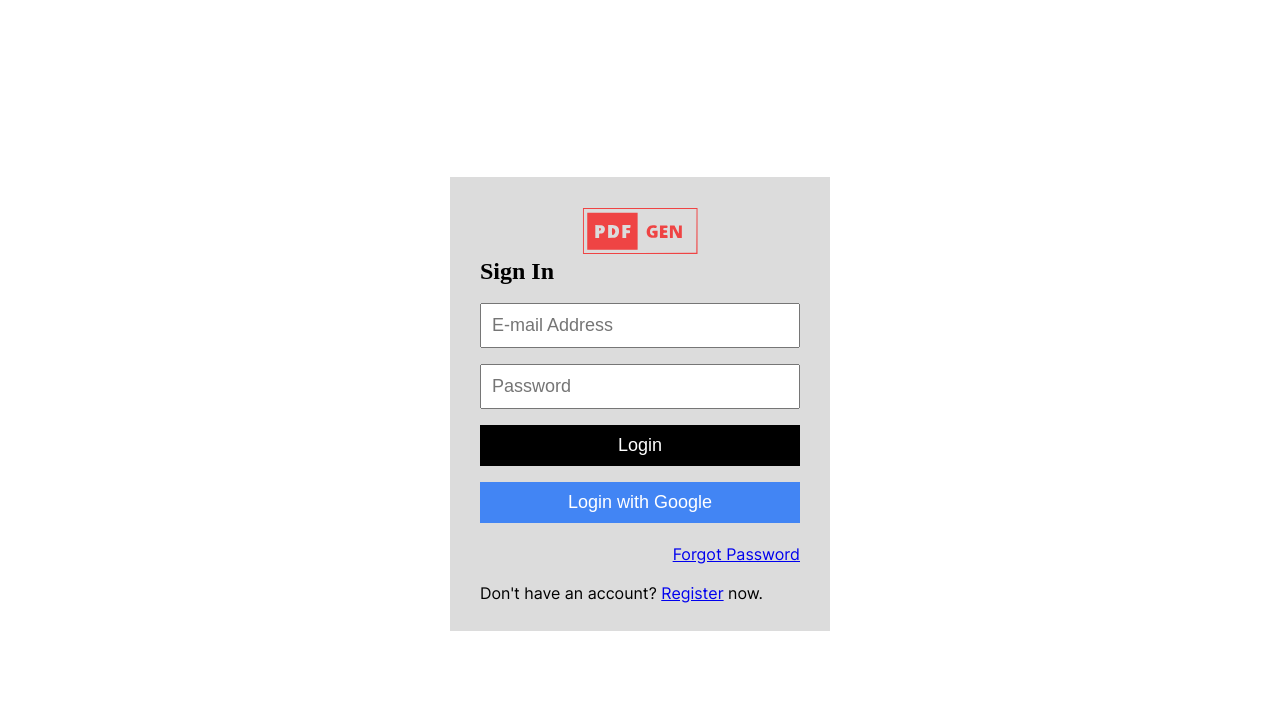
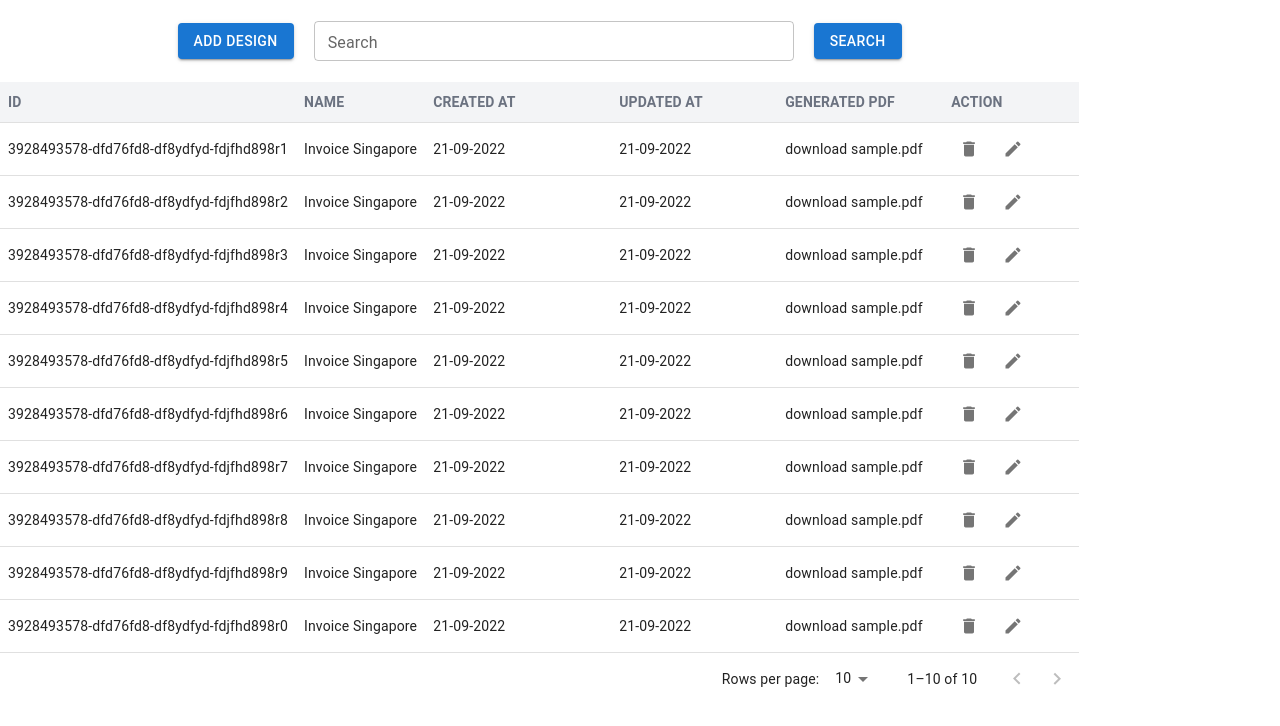
Before and after one commit to rengas/pdfgen-fe, a React (Vite) app: page /dashboard in a window 1280 px wide. Before the commit this address led to /. Shown: the top 726 px of the page. Built offline with nearby package versions, Linux system fonts and the light colour scheme; no server answers; a web font is replaced by a local one.

Commit message:
integrated all the apis

```diff
--- a/package.json
+++ b/package.json
@@ -11,7 +11,8 @@
   "dependencies": {
     "@emotion/react": "^11.10.4",
     "@emotion/styled": "^11.10.4",
-    "@mui/material": "^5.10.7",
+    "@mui/icons-material": "^5.10.9",
+    "@mui/material": "^5.10.9",
     "@mui/styled-engine-sc": "^5.10.6",
     "@uiw/react-textarea-code-editor": "^2.0.3",
     "axios": "^0.27.2",
--- a/src/api/apiClient.js
+++ b/src/api/apiClient.js
@@ -1,6 +1,6 @@
 import axios from 'axios';
 
-// Run this command in terminal to fix CORs in localhost: /Applications/Google\ Chrome.app/Contents/MacOS/Google\ Chrome --user-data-dir="/tmp/chrome_dev_session" --disable-web-security
+// Run this command in terminal to fix CORs in localhost: chrome.exe --user-data-dir="C:/Chrome dev session" --disable-web-security
 
 export const getHostName = () => {
     return 'https://pdfgen-stg.onrender.com';
--- a/src/components/AddDesign/AddDesign.jsx
+++ b/src/components/AddDesign/AddDesign.jsx
@@ -3,20 +3,41 @@ import CodeEditor from '@uiw/react-textarea-code-editor';
 import Button from '@mui/material/Button';
 import { useNavigate } from "react-router-dom";
 
+import { getHostName } from '../../api/apiClient';
+import axios from 'axios';
 import "./AddDesign.css";
 
 function AddDesign () {
     const [code, setCode] = useState(
         `function add(a, b) {\n  return a + b;\n}`
     );
+
     const [jsonCode, setJsonCode] = useState(
         `"{"name":"hello","age":"27"}"`
     );
+
     const navigate = useNavigate();
 
     const navigateToDashboard = () => {
         navigate("/dashboard");
-      }
+    }
+
+    const handleSave = async () => {
+        const URL = `${getHostName()}/design`;
+        const authToken = sessionStorage.getItem('token');
+        const payload = {};
+        if (authToken) {
+            const config = {
+                headers: { Authorization: `Bearer ${authToken}`,  'Content-Type': 'application/json' }
+            };
+            const res = await axios.post(URL, payload, config);
+            const {data} = res;
+
+            if (data) {
+                console.log(data);
+            }
+        }
+    }
 
     return (
         <div className="add-design">
@@ -55,7 +76,7 @@ function AddDesign () {
             <div className="add-design__action">
                 <Button variant="contained">Preview</Button>
                 <Button variant="contained">Download pdf</Button>
-                <Button variant="contained">Save</Button>
+                <Button variant="contained" onClick={handleSave}>Save</Button>
                 <Button variant="contained" onClick={navigateToDashboard}>Designs</Button>
             </div>
             <div className="add-design__preview">&nbsp;</div>
--- a/src/components/Dashboard/Dashboard.jsx
+++ b/src/components/Dashboard/Dashboard.jsx
@@ -10,9 +10,15 @@ import TableContainer from '@mui/material/TableContainer';
 import TableHead from '@mui/material/TableHead';
 import TablePagination from '@mui/material/TablePagination';
 import TableRow from '@mui/material/TableRow';
+import { IconButton } from '@mui/material';
+import DeleteIcon from '@mui/icons-material/Delete';
+import EditIcon from '@mui/icons-material/Edit';
+import TableViewIcon from '@mui/icons-material/TableView';
+import axios from 'axios';
 
 import "./Dashboard.css";
-import { auth, logout } from "../../config/firebase";
+import { getHostName } from '../../api/apiClient';
+import { auth } from "../../config/firebase";
 
 const columns = [
   { id: 'id', label: 'ID', minWidth: 170 },
@@ -25,20 +31,25 @@ const columns = [
   {
     id: 'updated_at',
     label: 'UPDATED AT',
-    minWidth: 170,
+    minWidth: 150,
   },
   {
     id: 'pdf',
     label: 'GENERATED PDF',
-    minWidth: 170
+    minWidth: 150
+  },
+  {
+    id: 'action',
+    label: 'ACTION',
+    minWidth: 120
   },
 ];
 
 function Dashboard() {
   const [user, loading, error] = useAuthState(auth);
-  const [name, setName] = useState("");
   const [focused, setFocused] = useState(false);
   const [page, setPage] = useState(0);
+  const [searchTerm, setSearchTerm] = useState('');
   const [rowsPerPage, setRowsPerPage] = useState(10);
   const navigate = useNavigate();
   const height = 40;
@@ -58,17 +69,29 @@ function Dashboard() {
 
   useEffect(() => {
     if (loading) return;
-    if (!user) return navigate("/");
+    // if (!user) return navigate("/");
 
     if (user) {
-      console.log(user, user.refreshToken);
-      user.getIdToken().then(result => {
-        console.log(result);
-        sessionStorage.setItem('token', result);
-      })
-      setName(user.displayName);
+      sessionStorage.setItem('token', user.accessToken);
+      fetchDesigns();
     }
   }, [user, loading]);
+
+  const fetchDesigns = async () => {
+    const URL = `${getHostName()}/design?count=10&page=1&search=in`;
+    const authToken = sessionStorage.getItem('token');
+    if (authToken) {
+        const config = {
+            headers: { Authorization: `Bearer ${authToken}`,  'Content-Type': 'application/json' }
+        };
+        const res = await axios.get(URL, config);
+        const {data} = res;
+
+        if (data) {
+            console.log(data);
+        }
+    }
+  }
 
   const onFocus = () => setFocused(true);
   const onBlur = () => setFocused(false);
@@ -86,11 +109,68 @@ function Dashboard() {
     navigate("/add-design");
   }
 
+  const handleSearchTermChange = (e) => {
+    console.log(e.target.value);
+    setSearchTerm(e.target.value);
+  }
+
+  const handleSearch = async () => {
+    if (searchTerm) {
+      const URL = `${getHostName()}/design?q=${searchTerm}`;
+      const authToken = sessionStorage.getItem('token');
+      if (authToken) {
+          const config = {
+              headers: { Authorization: `Bearer ${authToken}`,  'Content-Type': 'application/json' }
+          };
+          const res = await axios.get(URL, config);
+          const {data} = res;
+
+          if (data) {
+              console.log(data);
+          }
+      }
+    }
+  }
+
+  const handleDelete = async(row) => {
+    const URL = `${getHostName()}/design/${row.id}`;
+    const authToken = sessionStorage.getItem('token');
+    if (authToken) {
+        const config = {
+            headers: { Authorization: `Bearer ${authToken}`,  'Content-Type': 'application/json' }
+        };
+        const res = await axios.delete(URL, config);
+        const {data} = res;
+
+        if (data) {
+            console.log(data);
+        }
+    }
+  }
+
+  const handleEdit = async (row) => {
+    const URL = `${getHostName()}/design/${row.id}`;
+    const authToken = sessionStorage.getItem('token');
+    if (authToken) {
+        const config = {
+            headers: { Authorization: `Bearer ${authToken}`,  'Content-Type': 'application/json' }
+        };
+        const res = await axios.get(URL, config);
+        const {data} = res;
+
+        if (data) {
+            console.log(data);
+        }
+    }
+  }
+
   return (
     <div className="dashboard">
        <div className="dashboard__header">
         <Button variant="contained" onClick={navigateToAddDesign}>Add Design</Button>
         <TextField id="search" className="dashboard__search--text" label="Search" variant="outlined" onFocus={onFocus} onBlur={onBlur}
+          value={searchTerm}
+          onChange={handleSearchTermChange}
           /* styles the wrapper */
           style={{ height }}
 
@@ -110,7 +190,7 @@ function Dashboard() {
               },
           }}
         />
-        <Button variant="contained">Search</Button>
+        <Button variant="contained" onClick={handleSearch}>Search</Button>
        </div>
 
        <TableContainer sx={{ maxHeight: 'calc(100vh - 11.375rem)' }}>
@@ -121,7 +201,7 @@ function Dashboard() {
                 <TableCell
                   key={column.id}
                   align={column.align}
-                  style={{ minWidth: column.minWidth, backgroundColor: '#F3F4F6', color: '#6B7280', fontWeight: 600 }}
+                  style={{ minWidth: column.minWidth, backgroundColor: '#F3F4F6', color: '#6B7280', fontWeight: 600, padding: '.5rem' }}
                 >
                   {column.label}
                 </TableCell>
@@ -137,12 +217,26 @@ function Dashboard() {
                     {columns.map((column) => {
                       const value = row[column.id];
                       return (
-                        <TableCell key={column.id} align={column.align}>
-                          {column.format && typeof value === 'number'
-                            ? column.format(value)
-                            : value}
+                        column.label === 'ACTION' ? <TableCell key={column.id} style={{
+                          display: 'flex',
+                          gap: '.5rem',
+                          padding: '.5rem'
+                        }}>
+                            <IconButton aria-label="delete" onClick={() => handleDelete(row)}>
+                              <DeleteIcon fontSize="small" />
+                            </IconButton>
+
+                            <IconButton aria-label="edit" onClick={() => handleEdit(row)}>
+                              <EditIcon fontSize="small" />
+                            </IconButton>
+
+                            {/* <IconButton aria-label="view">
+                              <TableViewIcon />
+                            </IconButton> */}
+                          </TableCell> : <TableCell key={column.id}  style={{padding: '.5rem'}}>
+                          {value}
                         </TableCell>
-                      );
+                      )
                     })}
                   </TableRow>
                 );
--- a/src/components/Profile/Profile.jsx
+++ b/src/components/Profile/Profile.jsx
@@ -10,6 +10,7 @@ function Profile() {
 
     useEffect(() => {
         fetchProfile();
+        handleGenerate();
     }, []);
 
     const fetchProfile = async () => {
@@ -24,7 +25,22 @@ function Profile() {
 
             if (data) {
                 setProfile(data.email);
-                setApiKey(data.firebaseId);
+            }
+        }
+    }
+
+    const handleGenerate = async () => {
+        const URL = `${getHostName()}/generate`;
+        const authToken = sessionStorage.getItem('token');
+        if (authToken) {
+            const config = {
+                headers: { Authorization: `Bearer ${authToken}`,  'Content-Type': 'application/json' }
+            };
+            const res = await axios.get(URL, config);
+            const {data} = res;
+
+            if (data) {
+                setApiKey(data.designId);
             }
         }
     }
@@ -35,7 +51,7 @@ function Profile() {
                 <div className="apikey__header">Your API KEY:</div>
                 {apiKey && <div className="apikey__value">{apiKey}</div>}
                 {!apiKey && <div className="apikey__value">&nbsp;</div>}
-                <a href="javascript:void(0)" className="apikey__generate">Generate</a>
+                <a href="javascript:void(0)" className="apikey__generate" onClick={handleGenerate}>Generate</a>
             </div>
 
             <div className="profile__body profile-data">
--- a/src/components/Shell/Shell.jsx
+++ b/src/components/Shell/Shell.jsx
@@ -19,9 +19,10 @@ function Shell() {
     useEffect(() => {
         if (loading) return;
 
-        if (!user) {
-            return navigate("/")
-        } else if (user) {
+        // if (!user) {
+        //     return navigate("/")
+        // } else
+        if (user) {
             return navigate('/dashboard');
         }
     }, [user, loading]);
```
Also changed, not shown: 1 other file (tests, documents, lock files or other folders).
